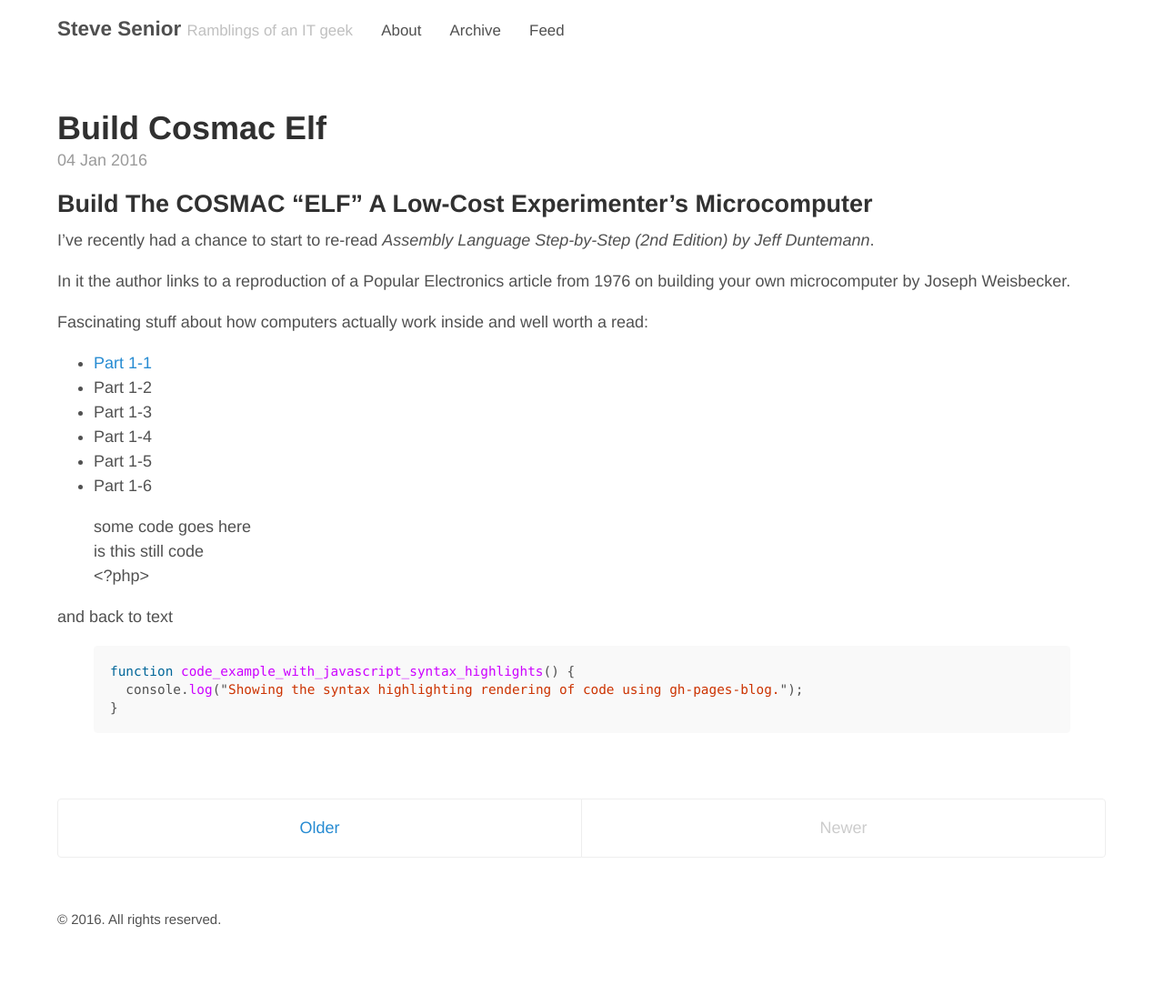
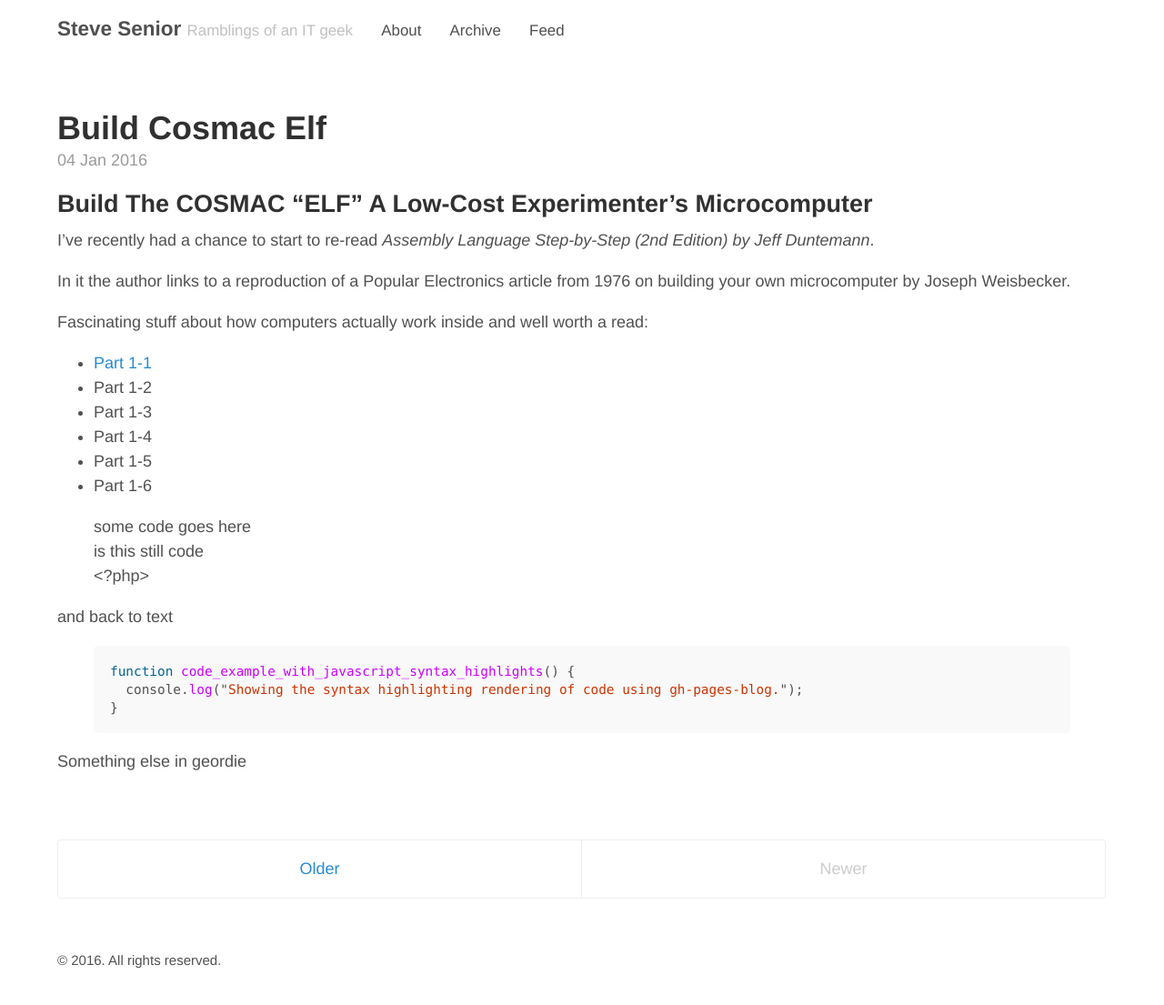
Before and after one commit to ssenior45/ssenior45.github.io, a Jekyll site: the page built from index.html, in a window 1280 px wide. Shown: the whole page at 91% size. Built offline with Jekyll 4.4.1, drawn with Linux system fonts in a browser that asks for light colours; the list of posts is cut into pages by our own code; before the commit the page ends 1060 px from its top, so only the background shows below that.

Commit message:
Updated 2016-01-04-build-cosmac-elf.md

```diff
--- a/_posts/2016-01-04-build-cosmac-elf.md
+++ b/_posts/2016-01-04-build-cosmac-elf.md
@@ -1,6 +1,7 @@
 ---
 published: true
 ---
+
 
 
 ## Build The COSMAC “ELF” A Low-Cost Experimenter’s Microcomputer
@@ -29,3 +30,5 @@ function code_example_with_javascript_syntax_highlights() {
   console.log("Showing the syntax highlighting rendering of code using gh-pages-blog.");
 }
 {% endhighlight %}
+
+Something else in geordie
```
